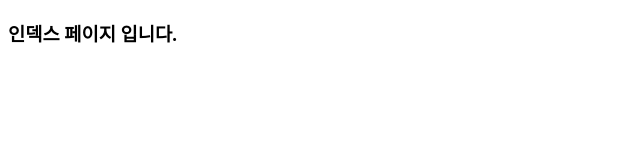
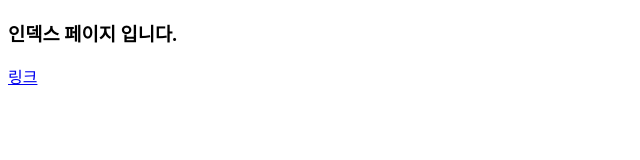
Before and after one commit to daily92/myRepo2, a plain HTML site: page index.html in a window 1280 px wide. Shown: the full height of the page, 0-640 px from the left. Drawn offline with Linux system fonts and the light colour scheme.

Commit message:
link added!

```diff
--- a/index.html
+++ b/index.html
@@ -6,5 +6,6 @@
 </head>
 <body>
 	<h3>인덱스 페이지 입니다.</h3>
+	<a href="#">링크</a>
 </body>
 </html>
```
